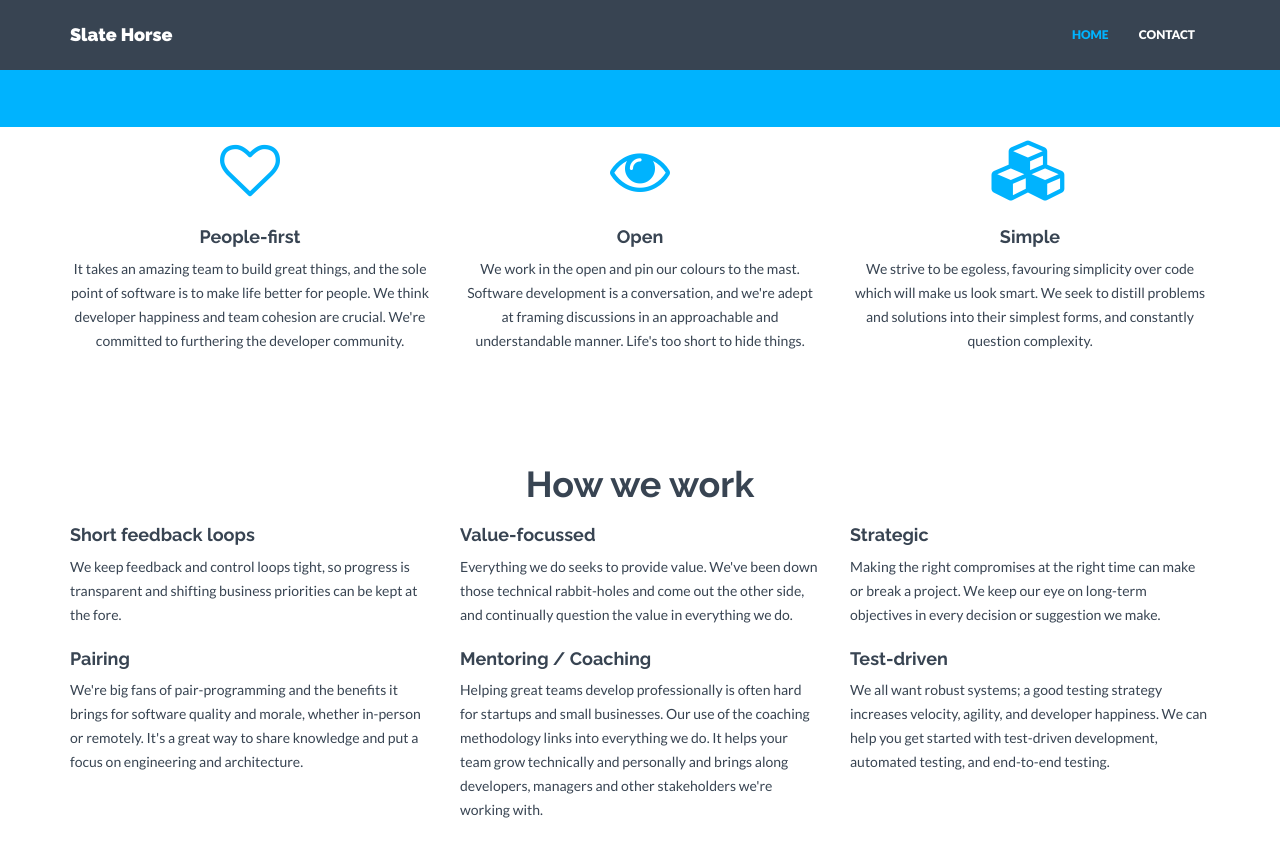
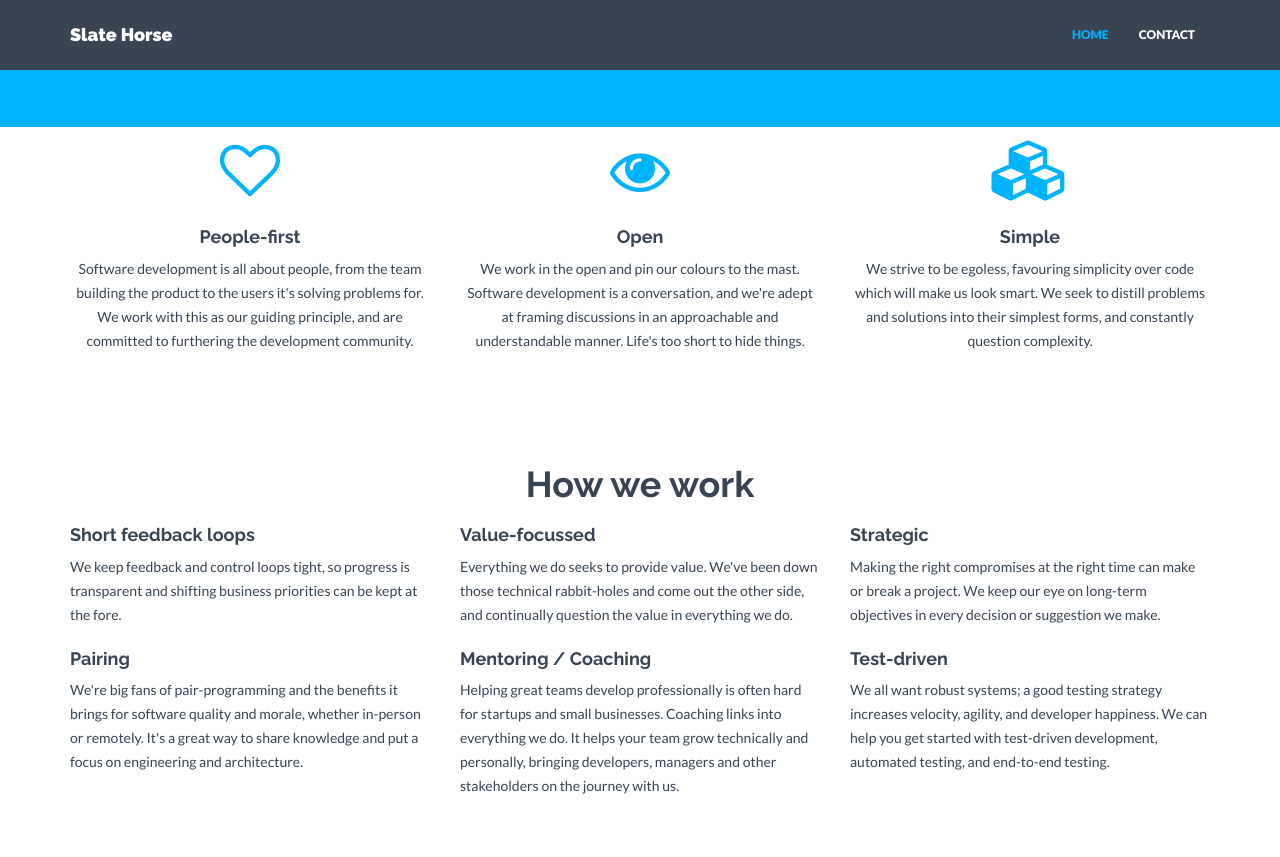
Before and after one commit to slatehorse/slatehorse.github.io, a Jekyll site: the page built from index.html, in a window 1280 px wide and 900 px high, scrolled down 244 px. Shown: the top 857 px of the window. Built offline with Jekyll 4.4.1, drawn with Linux system fonts in a browser that asks for light colours; nearby versions of some CDN libraries.

Commit message:
Updating values text - rewriting people-first and mentoring

```diff
--- a/index.html
+++ b/index.html
@@ -10,7 +10,7 @@ permalink: /
       <div class="col-md-4">
         <i class="fa fa-heart-o"></i>
         <h4>People-first</h4>
-        <p>It takes an amazing team to build great things, and the sole point of software is to make life better for people. We think developer happiness and team cohesion are crucial. We're committed to furthering the developer community.</p>
+        <p>Software development is all about people, from the team building the product to the users it's solving problems for. We work with this as our guiding principle, and are committed to furthering the development community.</p>
         <p>
         {% comment %}
           <br/><a href="#" class="btn btn-theme">More Info</a></p>
@@ -75,7 +75,7 @@ permalink: /
 
     <div class="col-lg-4">
       <h4>Mentoring / Coaching</h4>
-      <p>Helping great teams develop professionally is often hard for startups and small businesses. Our use of the coaching methodology links into everything we do.  It helps your team grow technically and personally and  brings along developers, managers and other stakeholders we're working with.</p>
+      <p>Helping great teams develop professionally is often hard for startups and small businesses. Coaching links into everything we do.  It helps your team grow technically and personally, bringing developers, managers and other stakeholders on the journey with us.</p>
     </div>
 
     <div class="col-lg-4">
```
